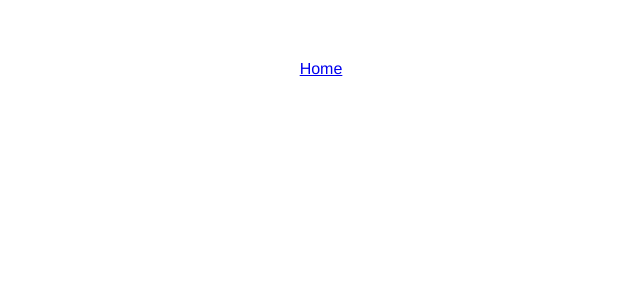
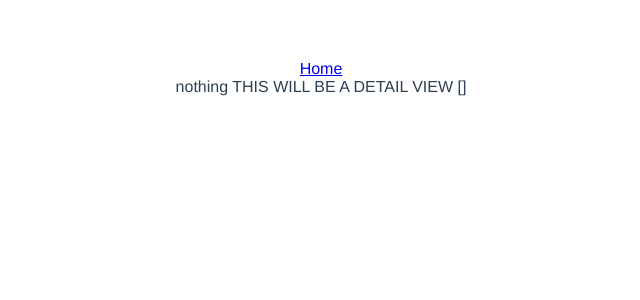
Before and after one commit to AmandaMSkinner/MyRecordCollection, a Vue app: page /record/1 in a window 1280 px wide. Shown: the top 300 px of the page, without its empty margins (319-959 px from the left). Built offline with nearby package versions, Linux system fonts and the light colour scheme; no server answers.

Commit message:
added record return

```diff
--- a/src/components/RecordCard.vue
+++ b/src/components/RecordCard.vue
@@ -1,6 +1,6 @@
 <template>
   <div class="card">
-    <h2 class="record-title">{{record.basic_information.title}}</h2>
+    <h2 class="record-title"><a v-bind:href="'/record/'+record.id">{{ record.basic_information.title }}</a></h2>
     <img class="record-image" v-bind:src="record.basic_information.cover_image">
     <h3 class="record-artist">{{record.basic_information.artists[0].name}} - {{record.basic_information.year}}</h3>
   </div>
--- /dev/null
+++ b/src/components/RecordDetails.vue
@@ -0,0 +1,39 @@
+<template>
+  <div>
+    {{record}}
+    THIS WILL BE A DETAIL VIEW
+    {{this.$store.state.releases}}
+  </div>
+</template>
+
+<script>
+
+import { mapActions, mapGetters } from "vuex";
+
+export default {
+  name: "record-details",
+  computed: {
+    ...mapGetters(["releases"]),
+    record() {
+        /*for(let i=0;i<this.$store.state.releases.length;i++){
+            if(this.$store.state.releases[i].id===this.$route.params.id){
+                return this.$store.state.releases[i];
+            }
+        }*/
+        return "nothing";
+    }
+  },
+  components: {
+  },
+  methods:{
+    ...mapActions(["fetchAllReleases"]),},
+
+    created() {
+    this.fetchAllReleases();
+  },
+}
+</script>
+
+<style>
+
+</style>
--- a/src/router/index.js
+++ b/src/router/index.js
@@ -1,6 +1,7 @@
 import Vue from 'vue';
 import VueRouter from 'vue-router';
 import RecordCollectionList from "../components/RecordCollectionList.vue";
+import RecordDetails from "../components/RecordDetails.vue"
 
 Vue.use(VueRouter);
 
@@ -10,7 +11,11 @@ const routes = [
   components: {
     default: RecordCollectionList,
   }
- }
+ },{
+ path: '/record/:id',
+  name: 'record-details',
+    component: RecordDetails,
+  }
 ];
 
 const router = new VueRouter({
```
